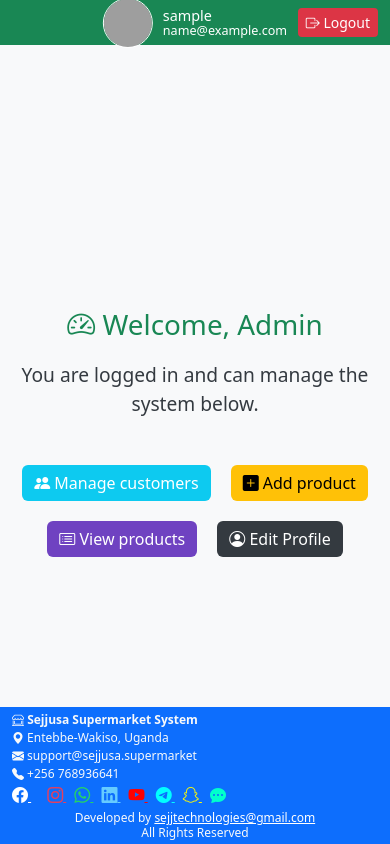
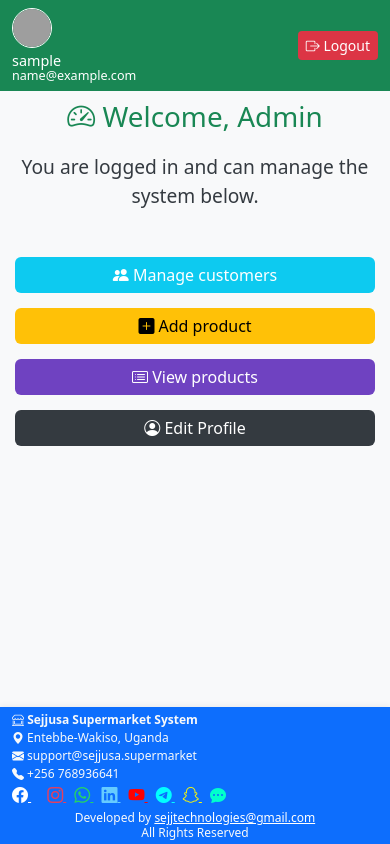
Before and after one commit to sejjtechnologies/online-shopping-system, a Flask app: page /admin-dashboard in a window 390 px wide. Run offline with Flask 3, Linux system fonts and the light colour scheme; the visitor is signed in with stand-in values (Sample User, id 1); some libraries are stand-ins or nearby versions; grey boxes are pictures that could not be loaded.

Commit message:
Refactor admin_dashboard: mobile-friendly layout, fixed navbar, responsive admin info

```diff
--- a/templates/admin_dashboard.html
+++ b/templates/admin_dashboard.html
@@ -12,11 +12,17 @@
             margin: 0;
             background-color: #f8f9fa;
             overflow: hidden;
+            display: flex;
+            flex-direction: column;
         }
 
         .navbar-admin {
             background-color: #198754;
-            position: relative;
+            position: fixed;
+            top: 0;
+            left: 0;
+            right: 0;
+            z-index: 1050;
         }
 
         .navbar-admin .navbar-brand {
@@ -24,27 +30,22 @@
             font-weight: bold;
         }
 
-        .admin-info-center {
-            position: absolute;
-            left: 50%;
-            transform: translateX(-50%);
+        .admin-info-left {
             display: flex;
             align-items: center;
             gap: 10px;
             color: white;
             font-weight: 500;
             font-size: 0.9rem;
-            pointer-events: none;
             white-space: nowrap;
         }
 
-        .admin-info-center img {
+        .admin-info-left img {
             width: 50px;
             height: 50px;
             border-radius: 50%;
             object-fit: cover;
             border: 1px solid white;
-            max-height: 100%;
         }
 
         .admin-text {
@@ -58,36 +59,27 @@
             color: white;
             font-weight: 500;
             border: none;
-            transition: none !important;
         }
 
         .btn-logout:hover,
-        .btn-logout:focus,
-        .btn-logout:active,
-        .btn-logout:focus-visible,
-        .btn-logout:visited {
-            background-color: #dc3545 !important;
-            color: white !important;
-            border: none !important;
-            box-shadow: none !important;
-            outline: none !important;
-            text-decoration: none !important;
+        .btn-logout:focus {
+            background-color: #c82333;
+            color: white;
         }
 
-        .dashboard-wrapper {
-            display: flex;
-            flex-direction: column;
-            height: 100%;
+        .main-wrapper {
+            flex: 1 1 auto;
+            overflow-y: auto;
+            padding-top: 70px; /* height of navbar */
+            padding-bottom: 70px; /* space for footer */
         }
 
         .dashboard-content {
-            flex: 1;
             display: flex;
             flex-direction: column;
             align-items: center;
             justify-content: center;
-            padding-top: 0px;
-            padding-bottom: 70px;
+            padding: 30px 15px;
             text-align: center;
         }
 
@@ -104,9 +96,14 @@
         .dashboard-actions {
             margin-top: 30px;
             display: flex;
-            gap: 20px;
+            gap: 15px;
             justify-content: center;
             flex-wrap: wrap;
+        }
+
+        .dashboard-actions a {
+            min-width: 140px;
+            text-align: center;
         }
 
         .btn-manage-users {
@@ -144,33 +141,53 @@
             opacity: 0.9;
             text-decoration: none;
         }
+
+        footer {
+            background-color: #f8f9fa;
+            z-index: 1050;
+            box-shadow: 0 -2px 5px rgba(0, 0, 0, 0.05);
+        }
+
+        @media (max-width: 576px) {
+            .admin-info-left {
+                flex-direction: column;
+                align-items: flex-start;
+                gap: 5px;
+            }
+
+            .admin-info-left img {
+                width: 40px;
+                height: 40px;
+            }
+
+            .dashboard-actions a {
+                flex: 1 1 100%;
+            }
+        }
     </style>
 </head>
 <body>
 
     <!-- Fixed Top Navbar -->
-    <nav class="navbar navbar-expand-lg navbar-admin fixed-top">
-        <div class="container-fluid position-relative">
-            <a class="navbar-brand" href="{{ url_for('home') }}"></a>
-            <span class="admin-info-center">
+    <nav class="navbar navbar-expand-lg navbar-admin">
+        <div class="container-fluid d-flex justify-content-between align-items-center">
+            <div class="admin-info-left">
                 {% if admin.profile_image %}
                     <img src="{{ url_for('static', filename='admin/' ~ admin.profile_image) }}" alt="Profile">
                 {% endif %}
-                <span class="admin-text">
+                <div class="admin-text">
                     {{ admin.username }}
                     <small>{{ admin.email }}</small>
-                </span>
-            </span>
-            <div class="ms-auto">
-                <a href="{{ url_for('admin_login_bp.admin_logout') }}" class="btn btn-logout btn-sm">
-                    <i class="bi bi-box-arrow-right"></i> Logout
-                </a>
+                </div>
             </div>
+            <a href="{{ url_for('admin_login_bp.admin_logout') }}" class="btn btn-logout btn-sm">
+                <i class="bi bi-box-arrow-right"></i> Logout
+            </a>
         </div>
     </nav>
 
-    <!-- Dashboard Wrapper -->
-    <div class="dashboard-wrapper">
+    <!-- Scrollable Main Section -->
+    <div class="main-wrapper">
         <div class="dashboard-content">
             <h1><i class="bi bi-speedometer2"></i> Welcome, Admin</h1>
             <p>You are logged in and can manage the system below.</p>
@@ -190,10 +207,12 @@
                 </a>
             </div>
         </div>
+    </div>
 
-        <!-- Footer -->
+    <!-- Footer -->
+    <footer class="text-center py-3 position-fixed bottom-0 w-100">
         {% include 'footer.html' %}
-    </div>
+    </footer>
 
     <!-- Bootstrap JS -->
     <script src="https://cdn.jsdelivr.net/npm/bootstrap@5.3.2/dist/js/bootstrap.bundle.min.js"></script>
```
